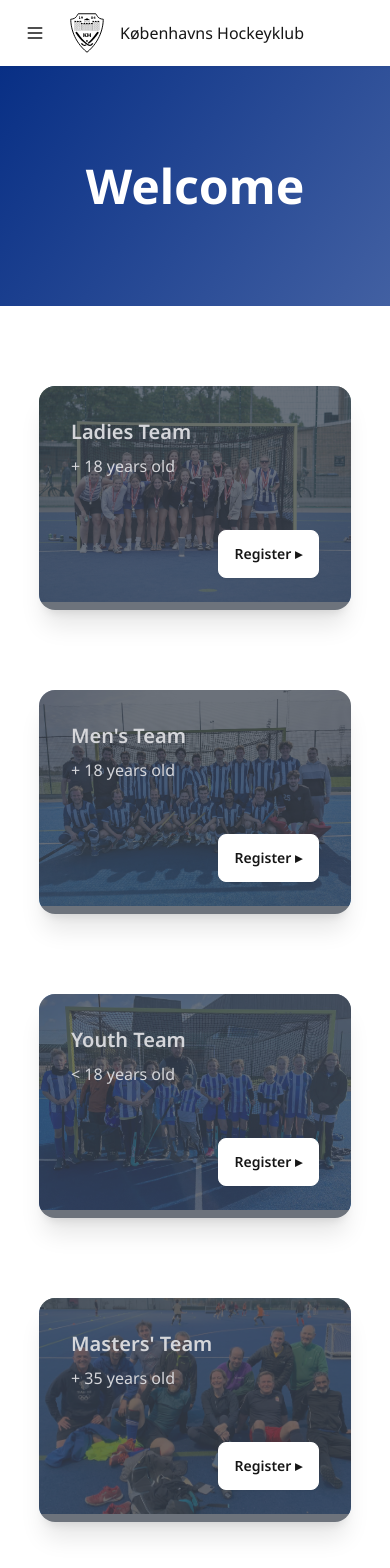
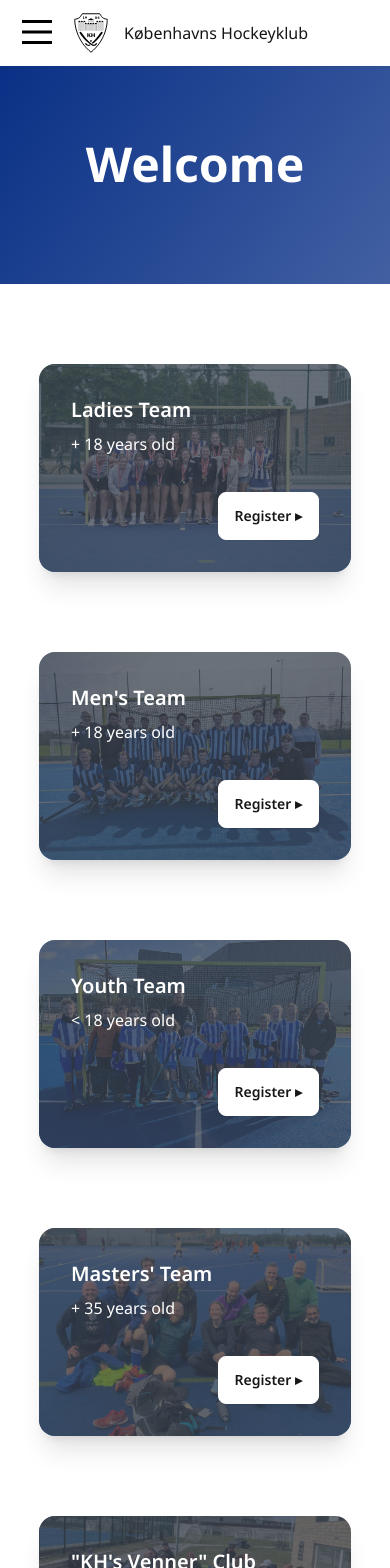
Before and after one commit to paulafiaschi/kh-web-2024, a Next.js app: page /register in a window 390 px wide. Shown: the top 1568 px of the page. Built offline with nearby package versions, Linux system fonts and the light colour scheme.

Commit message:
mobile nav added

```diff
--- a/app/about/page.jsx
+++ b/app/about/page.jsx
@@ -40,7 +40,7 @@ export default function AboutUs() {
             src="/ladies-men-indoor.webp"
             width={700}
             height={700}
-            alt="Picture of the author"
+            alt="Women and Men's teams celebrating the double gold medal - indoor 2023"
           />
         </div>
         <div>
@@ -74,31 +74,32 @@ export default function AboutUs() {
           </div>
         </div>
       </section>
-
-      <section
+      <div
         className="picturebg justify-center"
         style={{ backgroundImage: "url(/b.webp)" }}
       >
         <div className="fade-overlay"></div>
+        <section className=" justify-center">
           <div className="z-40	">
             <h2>Don&apos;t Miss Out</h2>
             <p>
-            Join our hockey club and experience the benefits of being part of a
-            diverse and competitive team. With top division play, social
-            activities, and a welcoming community, you&apos;ll find a home with
-            us.
+              Join our hockey club and experience the benefits of being part of
+              a diverse and competitive team. With top division play, social
+              activities, and a welcoming community, you&apos;ll find a home
+              with us.
             </p>
           </div>
         </section>
+      </div>
 
       <section className="justify-center" id="contact">
         <div>
-          <h2 className="text-3xl">Contact Information</h2>
+          <h2 className="text-3xl">Get in Touch With Us!</h2>
           <p>We are located in Valby, Copenhagen, Denmark.</p>
 
           <Link
             href={"mailto:khformand@gmail.com"}
-            className="link-hover info-group mt-9 block"
+            className="link-hover info-group mt-9 "
           >
             <Image
               src="/envelope.svg"
@@ -112,7 +113,7 @@ export default function AboutUs() {
           <Link
             href="https://maps.app.goo.gl/W9TT7hntD374WmXF9"
             target="_blank"
-            className="link-hover info-group mt-4 block"
+            className="link-hover info-group mt-4 "
           >
             <Image
               src="/location.svg"
@@ -125,7 +126,7 @@ export default function AboutUs() {
 
           <Link
             href="https://www.facebook.com/Copenhagenhockeyclub"
-            className=" link link-hover mt-9 block info-group"
+            className=" link link-hover mt-9  info-group"
             target="_blank"
           >
             <Image
@@ -138,7 +139,7 @@ export default function AboutUs() {
           </Link>
           <Link
             href="https://www.instagram.com/copenhagen_fieldhockey/"
-            className="link link-hover mt-4 block info-group"
+            className="link link-hover mt-4  info-group"
             target="_blank"
           >
             <Image
@@ -151,7 +152,7 @@ export default function AboutUs() {
           </Link>
           <Link
             href="https://scorrd.com/clubs/kobenhavns-hockeyklub"
-            className=" link link-hover mt-4 block info-group"
+            className=" link link-hover mt-4  info-group"
             target="_blank"
           >
             <Image
--- /dev/null
+++ b/app/components/BurgerMenu.jsx
@@ -0,0 +1,70 @@
+"use client";
+import { useState } from "react";
+import Link from "next/link";
+import Image from "next/image";
+
+export default function BurgerMenu(props) {
+  const [menuOpen, setMenuOpen] = useState(false);
+  const [isOpening, setIsOpening] = useState(false);
+  const [isClosing, setIsClosing] = useState(false);
+
+  const handleToggle = () => {
+    menuOpen ? setIsOpening(true) : setIsClosing(true);
+    setMenuOpen((prev) => !prev);
+  };
+  const closeMenu = () => {
+    // console.log("close menu");
+    setMenuOpen(false);
+  };
+  return (
+    <nav className={"navBar"}>
+      <button onClick={handleToggle}>
+        {menuOpen ? (
+          <svg xmlns="http://www.w3.org/2000/svg" height="36" width="36">
+            <path d="M12.45 37.65 10.35 35.55 21.9 24 10.35 12.45 12.45 10.35 24 21.9 35.55 10.35 37.65 12.45 26.1 24 37.65 35.55 35.55 37.65 24 26.1Z" />
+          </svg>
+        ) : (
+          <svg xmlns="http://www.w3.org/2000/svg" height="36" width="36">
+            <path d="M6 36V33H42V36ZM6 25.5V22.5H42V25.5ZM6 15V12H42V15Z" />
+          </svg>
+        )}
+      </button>
+      <ul
+        className={`${"menuNav"} ${menuOpen ? "showMenu" : null} ${
+          isOpening ? "showingMenu" : null
+        } ${isClosing ? "closingMenu" : null}`}
+      >
+        <li onClick={() => closeMenu()}>
+          <Link href="/">Home</Link>
+        </li>
+        <li onClick={() => closeMenu()}>
+          <Link href="/about">About</Link>
+        </li>
+        <li onClick={() => closeMenu()}>
+          <Link href="/teams">Teams</Link>
+        </li>
+        <li className="mt-16 text-sm " onClick={() => closeMenu()}>
+          <Link href="/register" className="icon-link">
+            <Image
+              src="/register.svg"
+              width={30}
+              height={30}
+              alt="Clock icon"
+            />{" "}
+            Become a Member
+          </Link>
+        </li>
+        <li className="text-sm" onClick={() => closeMenu()}>
+          <Link
+            href="https://www.holdsport.dk/"
+            className="icon-link"
+            target="_blank"
+          >
+            <Image src="/login.svg" width={30} height={30} alt="Clock icon" />{" "}
+            Login
+          </Link>
+        </li>
+      </ul>
+    </nav>
+  );
+}
--- a/app/components/Nav.jsx
+++ b/app/components/Nav.jsx
@@ -20,20 +20,6 @@ export default function Nav() {
               ></path>
             </svg>
           </div>
-          <ul
-            tabIndex={0}
-            className="menu menu-sm dropdown-content mt-3 z-[1] p-2 shadow bg-base-100 rounded-box w-52"
-          >
-            <li>
-              <Link href="/about">About Us</Link>
-            </li>
-            <li>
-              <Link href="/teams">Teams</Link>
-            </li>
-            <li>
-              <Link href="#FAQ">FAQ</Link>
-            </li>
-          </ul>
         </div>
         <Link href="/" className="logo">
           <Image
--- a/app/components/homepage/JoinUs.jsx
+++ b/app/components/homepage/JoinUs.jsx
@@ -3,7 +3,8 @@ import Link from "next/link";
 
 export default function JoinUs() {
   return (
-    <section className="justify-center highlightSection">
+    <div className="highlightSection">
+      <section className="justify-center">
         <div>
           <h2>Join our hockey club today!</h2>
           <p className="mb-5">
@@ -11,7 +12,7 @@ export default function JoinUs() {
             community of players.
           </p>
           <Link
-          href="https://www.facebook.com/Copenhagenhockeyclub"
+            href="/about#contact"
             target="_blank"
             className="btn btn-primary"
           >
@@ -25,5 +26,6 @@ export default function JoinUs() {
           alt="Picture of the author"
         />
       </section>
+    </div>
   );
 }
--- a/app/components/homepage/Teams.jsx
+++ b/app/components/homepage/Teams.jsx
@@ -3,7 +3,8 @@ import Link from "next/link";
 
 export default function Teams() {
   return (
-    <section className="teams highlightSection">
+    <div className="highlightSection">
+      <section className="justify-center">
         <h2>Meet our Teams</h2>
         <Link className="team" href="/teams">
           <Image
@@ -15,8 +16,9 @@ export default function Teams() {
           <div className="team-description">
             <h3>Women&apos;s Team</h3>
             <p>
-            Our Women&apos;s team is a force to be reckoned with, bringing their
-            determination and teamwork to every game in the top division.
+              Our Women&apos;s team is a force to be reckoned with, bringing
+              their determination and teamwork to every game in the top
+              division.
             </p>
           </div>
         </Link>
@@ -45,8 +47,8 @@ export default function Teams() {
           <div className="team-description">
             <h3>Youth Team</h3>
             <p>
-            Our Youth team is the future of our club, nurturing young talent and
-            fostering a love for the game.
+              Our Youth team is the future of our club, nurturing young talent
+              and fostering a love for the game.
             </p>
           </div>
         </Link>
@@ -66,5 +68,6 @@ export default function Teams() {
           </div>
         </Link>
       </section>
+    </div>
   );
 }
--- a/app/globals.css
+++ b/app/globals.css
@@ -32,6 +32,8 @@ section {
   grid-template-columns: 1fr 1fr;
   gap: 5rem;
   align-items: center;
+  max-width: 1500px;
+  margin: auto;
 }
 
 section h2 {
@@ -75,7 +77,7 @@ section h2 {
   background-position: bottom;
   background-size: cover;
   position: relative;
-  min-height: 65vh;
+  /* min-height: 65vh; */
 }
 
 h2 {
@@ -147,7 +149,11 @@ a.team:hover {
   }
 
   section img {
-    margin-bottom: 1rem;
+    /* margin-bottom: 1rem; */
+  }
+
+  .info-group img {
+    margin-bottom: 0;
   }
   .team {
     grid-column: 1/3;
@@ -195,6 +201,7 @@ a.team:hover {
   display: flex;
   gap: 1rem;
   align-items: center;
+  width: fit-content;
 }
 
 /* gallery */
@@ -228,13 +235,13 @@ button.splide__pagination__page.is-active {
 }
 
 .splide__arrow--next {
-  right: 6em;
+  right: 4em;
 }
 
 .splide__arrow--prev {
-  left: 6em;
+  left: 4em;
 }
-@media only screen and (min-width: 1500px) {
+/* @media only screen and (min-width: 1500px) {
   .splide__arrow--next {
     right: 18em;
   }
@@ -242,7 +249,7 @@ button.splide__pagination__page.is-active {
   .splide__arrow--prev {
     left: 18em;
   }
-}
+} */
 
 @media only screen and (max-width: 767px) {
   .splide__arrow--next {
@@ -261,3 +268,147 @@ button.splide__pagination__page.is-active {
     width: 101%;
   }
 }
+
+/* Mobile Nav */
+.mobileNav {
+  position: fixed;
+  top: 0;
+  background-color: #fff;
+  display: flex;
+  justify-content: space-between;
+  align-items: center;
+  width: 100%;
+  padding: 0.5rem 1.25rem;
+  z-index: 99;
+  color: #000;
+}
+
+.mobileNav button {
+  padding: 0;
+  margin: 0;
+}
+
+.mobileNav svg {
+  fill: #ffffff; /* Assuming color.$white is #ffffff */
+}
+
+.mobileNav li a {
+  display: block;
+  padding: 1rem;
+  font-size: 1.5rem;
+  line-height: 2.5;
+}
+
+.navBar {
+  display: none;
+}
+
+.navBar button {
+  /* position: fixed; */
+  right: 0;
+  bottom: 0;
+  z-index: 10;
+  cursor: pointer;
+  background: transparent;
+  border: none;
+  width: fit-content;
+}
+
+.menuNav {
+  overflow-y: scroll;
+  list-style: none;
+  position: fixed;
+  top: 0;
+  background-color: #fff;
+  left: -20vw;
+  bottom: 0;
+  height: 200vh;
+  width: 20vw;
+  overflow: hidden;
+  z-index: -1;
+  margin-top: 0;
+  color: #000;
+}
+
+.menuNav li {
+  margin-left: 10rem;
+}
+
+.menuNav li a {
+  display: block;
+  padding: 0.5rem;
+  padding-left: 2.5rem;
+  width: 100%;
+  font-size: 20px;
+}
+
+.menuNav li:first-child {
+  margin-top: 5rem;
+}
+
+.showingMenu {
+  transition: all 0.5s ease-out;
+  transform: translateX(160vw);
+}
+
+.closingMenu {
+  transition: all 0.5s ease-out;
+  transform: translateX(0vw);
+}
+
+.icon-link {
+  display: flex !important;
+  gap: 0.5rem;
+  align-items: center;
+  margin-bottom: 0.5rem;
+  font-size: 16px !important;
+  min-width: 356px !important;
+}
+
+.dropdown {
+  display: none;
+}
+
+@media only screen and (max-width: 1000px) {
+  .menuNav.showMenu {
+    width: 70vw;
+  }
+
+  .navbar-start {
+    width: 100%;
+    justify-content: center;
+  }
+  .navBar {
+    display: block;
+    position: sticky;
+    z-index: 99;
+    top: 0.5rem;
+    left: 0.5rem;
+    margin-top: -4rem;
+    margin-left: 1rem;
+  }
+}
+@media only screen and (max-width: 700px) {
+  .menuNav.showMenu {
+    width: 120vw;
+  }
+
+  .navbar-start {
+    width: 100%;
+    justify-content: center;
+  }
+  .showingMenu {
+    transition: all 0.5s ease-out;
+    transform: translateX(160vw);
+  }
+
+  .closingMenu {
+    transition: all 0.5s ease-out;
+    transform: translateX(0vw);
+  }
+
+  .menuNav {
+    left: -40vw;
+    width: 40vw;
+  }
+}
--- a/app/layout.js
+++ b/app/layout.js
@@ -3,6 +3,7 @@ import "./globals.css";
 import Nav from "./components/Nav";
 import Footer from "./components/Footer";
 import SenderScript from "./components/SenderScript";
+import BurgerMenu from "./components/BurgerMenu";
 
 const noto_sans = Noto_Sans({ subsets: ["latin"] });
 
@@ -16,8 +17,10 @@ export default function RootLayout({ children }) {
   return (
     <html lang="en">
       <SenderScript />
+
       <body className={noto_sans.className}>
         <Nav />
+        <BurgerMenu />
         {children}
         <Footer />
       </body>
--- a/app/register/page.jsx
+++ b/app/register/page.jsx
@@ -19,14 +19,14 @@ export default function Register() {
           <figure>
             <Image
               src="/ladies2023.jpg"
-              width={600}
-              height={200}
+              width={900}
+              height={500}
               alt="Ladies Team picture"
             />
           </figure>
           <div className="card-body">
-            <h2 className="card-title">Ladies Team</h2>
-            <p>+ 18 years old</p>
+            <h2 className="card-title text-white">Ladies Team</h2>
+            <p className="text-white">+ 18 years old</p>
             <div className="card-actions justify-end">
               <Link href="#" className="btn btn-primary">
                 Register &#9656;
@@ -38,14 +38,14 @@ export default function Register() {
           <figure>
             <Image
               src="/men-2024.jpg"
-              width={600}
-              height={200}
+              width={900}
+              height={500}
               alt="Men's Team picture"
             />
           </figure>
           <div className="card-body">
-            <h2 className="card-title">Men&apos;s Team</h2>
-            <p>+ 18 years old</p>
+            <h2 className="card-title text-white">Men&apos;s Team</h2>
+            <p className="text-white">+ 18 years old</p>
             <div className="card-actions justify-end">
               <Link href="#" className="btn btn-primary">
                 Register &#9656;
@@ -57,16 +57,16 @@ export default function Register() {
           <figure>
             <Image
               src="/youth.jpg"
-              width={600}
-              height={200}
+              width={900}
+              height={500}
               alt="U13 Team picture"
             />
           </figure>
-          <div className="card-body">
-            <h2 className="card-title">Youth Team</h2>
-            <p>&lt; 18 years old</p>
+          <div className="card-body ">
+            <h2 className="card-title text-white">Youth Team</h2>
+            <p className="text-white">&lt; 18 years old</p>
             <div className="card-actions justify-end">
-              <Link href="#" className="btn btn-primary">
+              <Link href="#" className="btn btn-primary ">
                 Register &#9656;
               </Link>
             </div>
@@ -76,14 +76,14 @@ export default function Register() {
           <figure>
             <Image
               src="/masters2024.jpg"
-              width={600}
-              height={200}
+              width={900}
+              height={500}
               alt="Masters' Team picture"
             />
           </figure>
-          <div className="card-body">
-            <h2 className="card-title">Masters&apos; Team</h2>
-            <p>+ 35 years old</p>
+          <div className="card-body ">
+            <h2 className="card-title text-white">Masters&apos; Team</h2>
+            <p className="text-white">+ 35 years old</p>
             <div className="card-actions justify-end">
               <Link href="#" className="btn btn-primary">
                 Register &#9656;
@@ -95,14 +95,16 @@ export default function Register() {
           <figure>
             <Image
               src="/social2.jpg"
-              width={600}
-              height={200}
+              width={900}
+              height={500}
               alt="Masters' Team picture"
             />
           </figure>
           <div className="card-body">
-            <h2 className="card-title">&quot;KH&apos;s Venner&quot; Club</h2>
-            <p>Support club for Københavns Hockeyklub</p>
+            <h2 className="card-title text-white">
+              &quot;KH&apos;s Venner&quot; Club
+            </h2>
+            <p className="text-white">Support club for Københavns Hockeyklub</p>
             <div className="card-actions justify-end">
               <Link href="#" className="btn btn-primary">
                 Register &#9656;
--- a/app/teams/page.jsx
+++ b/app/teams/page.jsx
@@ -53,8 +53,8 @@ export default function Teams() {
           phone="6060 8342"
         />
       </section>
-
-      <section className="justify-center highlightSection">
+      <div className="highlightSection">
+        <section className="justify-center">
           <Image
             src="/kh-venner.jpeg"
             width={700}
@@ -67,21 +67,22 @@ export default function Teams() {
               Join Our Support Club and Make a Difference
             </h2>
             <p>
-            The support association &quot;KH&apos; Venner&quot; is dedicated to
-            supporting the youth work in our club. By joining our support club
-            with an annual fee of DKK 250, you are helping us develop the club
-            and organize social activities for our youth players.
+              The support association &quot;KH&apos; Venner&quot; is dedicated
+              to supporting the youth work in our club. By joining our support
+              club with an annual fee of DKK 250, you are helping us develop the
+              club and organize social activities for our youth players.
             </p>
             <p>
               Did you know that everyone in the Copenhagen Hockey Club works
-            voluntarily? We believe in the value of everyone contributing to the
-            club and being #StrongerTogether.
+              voluntarily? We believe in the value of everyone contributing to
+              the club and being #StrongerTogether.
             </p>
             <Link href="/teams" className="btn btn-outline btn-primary  mt-8">
               Join the &quot;KH&apos; Venner&quot; Club &#9656;
             </Link>
           </div>
         </section>
+      </div>
 
       <JoinSection />
       <section className="justify-center">
```
Also changed, not shown: public/login.svg (added), public/register.svg (added). Lines whose indentation alone changed are shown as unchanged.
